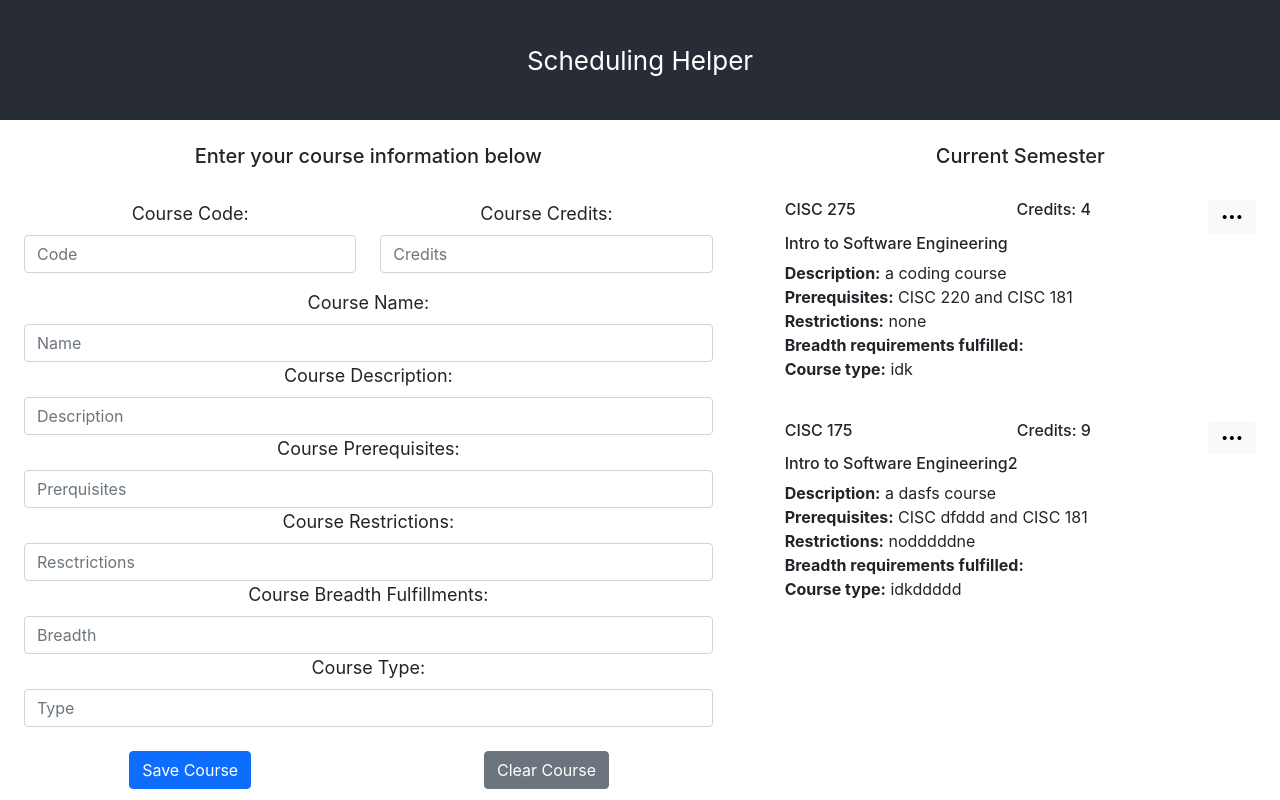
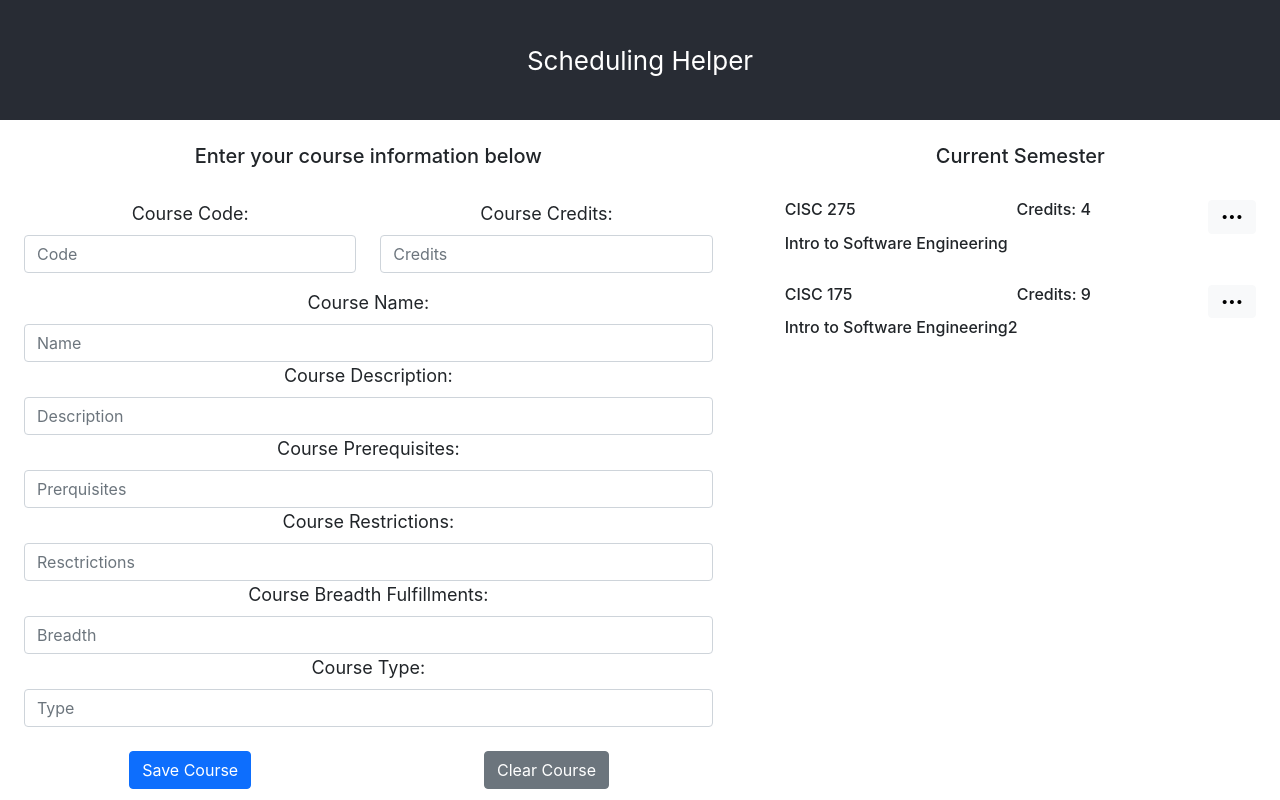
Before and after one commit to UD-CISC275-S22/cis-scheduler-team-31, a React (Create React App) app: page / in a window 1280 px wide. Built offline with nearby package versions, Linux system fonts and the light colour scheme.

Commit message:
added expand functionality for classes list

```diff
--- a/src/render.tsx
+++ b/src/render.tsx
@@ -26,11 +26,45 @@ const crse2: Course = {
 };
 
 export function DisplayCourse(course: Course): JSX.Element {
-    // Currently Broken, Ignore
-    function expand(): JSX.Element {
+    const [expanded, setExpanded] = useState<boolean>(false);
+    function CourseHeader(): JSX.Element {
+        return (
+            <div style={{ textAlign: "left" }}>
+                <br />
+                <Row>
+                    <Col>
+                        <h6>{course.code}</h6>
+                    </Col>
+                    <Col>
+                        <h6 style={{ textAlign: "right" }}>
+                            Credits: {course.credits}
+                        </h6>
+                    </Col>
+                    <Col style={{ textAlign: "right" }}>
+                        <Button
+                            variant="light"
+                            style={{ color: "black", fontSize: "small" }}
+                            onClick={expand}
+                        >
+                            •••
+                        </Button>
+                    </Col>
+                </Row>
+                <h6>{course.name}</h6>
+            </div>
+        );
+    }
+
+    function expand(): void {
+        setExpanded(!expanded);
+    }
+
+    if (expanded) {
         return (
             <div>
-                <p>
+                <CourseHeader></CourseHeader>
+                <div>
+                    <p style={{ textAlign: "left" }}>
                         <strong>Description:</strong> {course.descr} <br />
                         <b>Prerequisites:</b> {course.prereq} <br />
                         <b>Restrictions:</b> {course.restrict} <br />
@@ -38,6 +72,13 @@ export function DisplayCourse(course: Course): JSX.Element {
                         <br />
                         <b>Course type:</b> {course.typ} <br />
                     </p>
+                </div>
+            </div>
+        );
+    } else {
+        return (
+            <div>
+                <CourseHeader></CourseHeader>
             </div>
         );
     }
@@ -95,7 +136,6 @@ export function DisplaySemester({
 }
 
 export function Render(): JSX.Element {
-    const [course, setCourse] = useState<Course>(makeEmptyCourse());
     const [semester, setSemester] = useState<Course[]>([crse, crse2]);
     return (
         <div>
```
Lines whose indentation alone changed are shown as unchanged.
